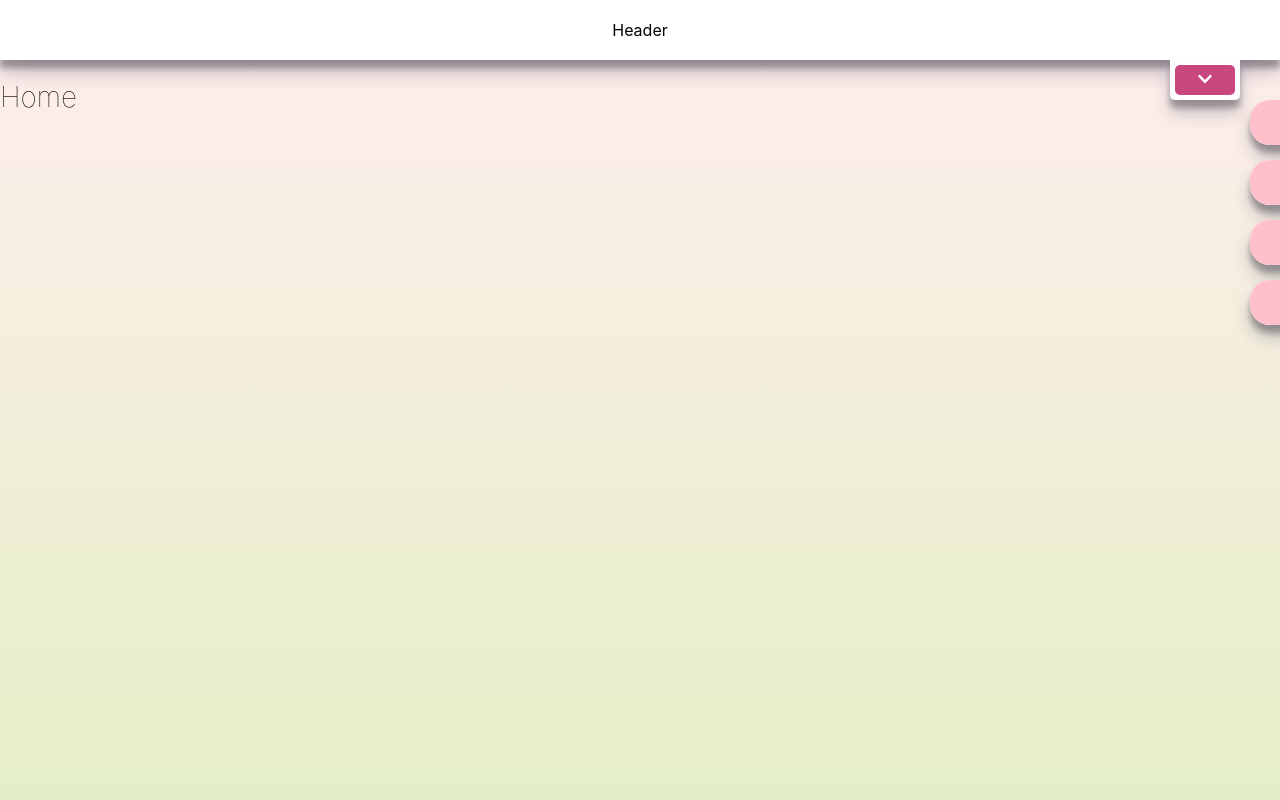
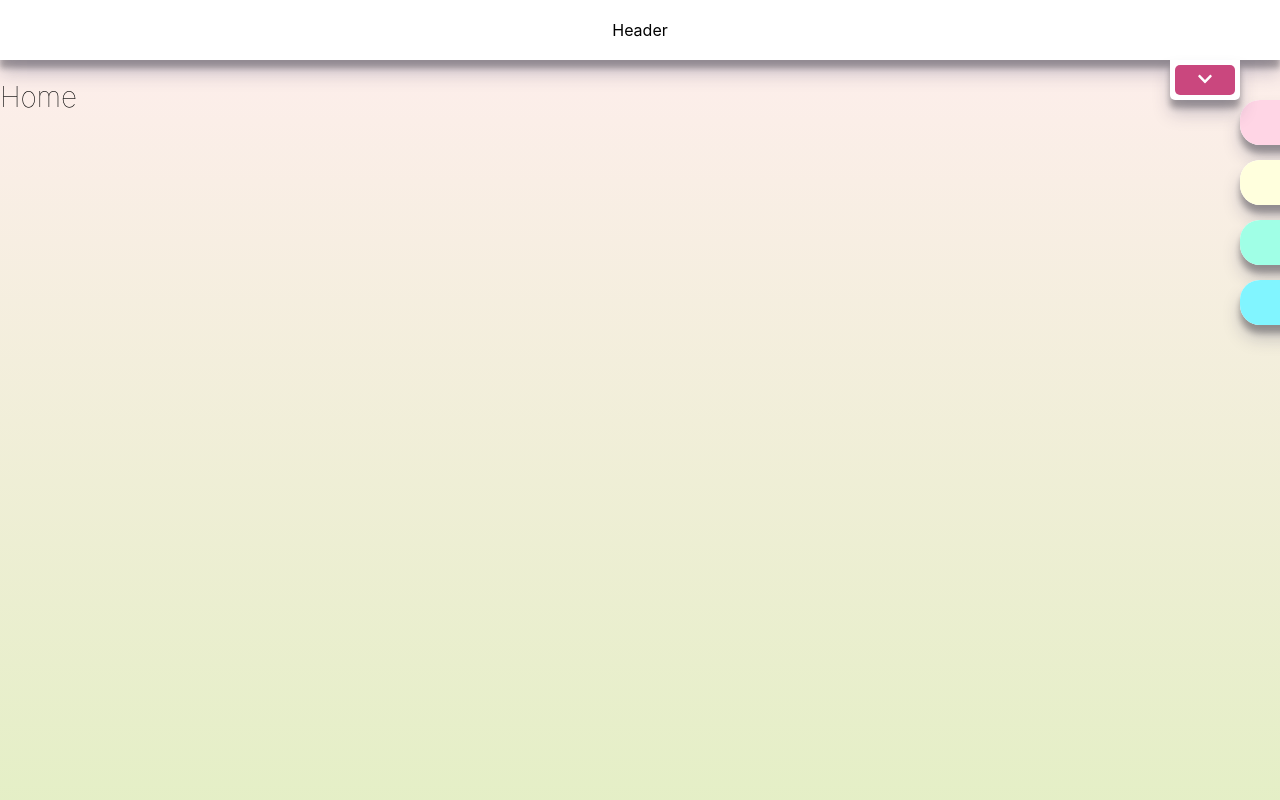
Before and after one commit to RedCAT18/personal-page, a React (Create React App) app: page / in a window 1280 px wide. Shown: the top 800 px of the page. Built offline with nearby package versions, Linux system fonts and the light colour scheme.

Commit message:
change menu colors

```diff
--- a/src/App.scss
+++ b/src/App.scss
@@ -3,6 +3,8 @@
     font-size: 28px;
     font-weight: 100;
   }
+  font-family: -apple-system, BlinkMacSystemFont, 'Segoe UI', Roboto, Oxygen,
+    Ubuntu, Cantarell, 'Open Sans', 'Helvetica Neue', sans-serif;
 }
 
 // .App-logo {
--- a/src/components/Nav/NavItem/index.js
+++ b/src/components/Nav/NavItem/index.js
@@ -23,7 +23,10 @@ const NavItem = props => {
         onMouseEnter={handleMouseEnter}
         onMouseLeave={handleMouseLeave}
       >
-        <div className="item__color"></div>
+        <div
+          className="item__color"
+          style={{ backgroundColor: props.color }}
+        ></div>
         <div className="item__name">
           <span>{props.name}</span>
         </div>
--- a/src/components/Nav/NavItem/navItem.scss
+++ b/src/components/Nav/NavItem/navItem.scss
@@ -1,8 +1,10 @@
+@import url('https://fonts.googleapis.com/css?family=Raleway:300,400&display=swap');
+
 .item__container {
   transform: translateX(170px);
   background-color: white;
   margin-bottom: 15px;
-  width: 200px;
+  width: 210px;
   height: 45px;
   border-top-left-radius: 20px;
   border-bottom-left-radius: 20px;
@@ -14,13 +16,16 @@
     0 8px 6px 0px rgba(0, 0, 0, 0.3);
   .item__color {
     flex: 2;
-    background-color: pink;
+
     border-top-left-radius: 20px;
     border-bottom-left-radius: 20px;
   }
   .item__name {
-    padding: 10px;
+    font-family: 'Raleway', sans-serif;
+    padding: 15px 0;
+    padding-right: 10px;
     flex: 8;
+    font-size: 1rem;
     text-align: right;
   }
 }
--- a/src/components/Nav/NavList.js
+++ b/src/components/Nav/NavList.js
@@ -2,21 +2,25 @@ export const Nav_List = [
   {
     id: 1,
     name: 'Personal Statement',
-    path: '/'
+    path: '/',
+    color: '#ffd5e5'
   },
   {
     id: 2,
     name: 'Skills & Abilities',
-    path: '/skills'
+    path: '/skills',
+    color: '#ffffdd'
   },
   {
     id: 3,
     name: 'Education & Career',
-    path: '/edu'
+    path: '/edu',
+    color: '#a0ffe6'
   },
   {
     id: 4,
     name: 'About Me',
-    path: '/me'
+    path: '/me',
+    color: '#81f5ff'
   }
 ];
```
